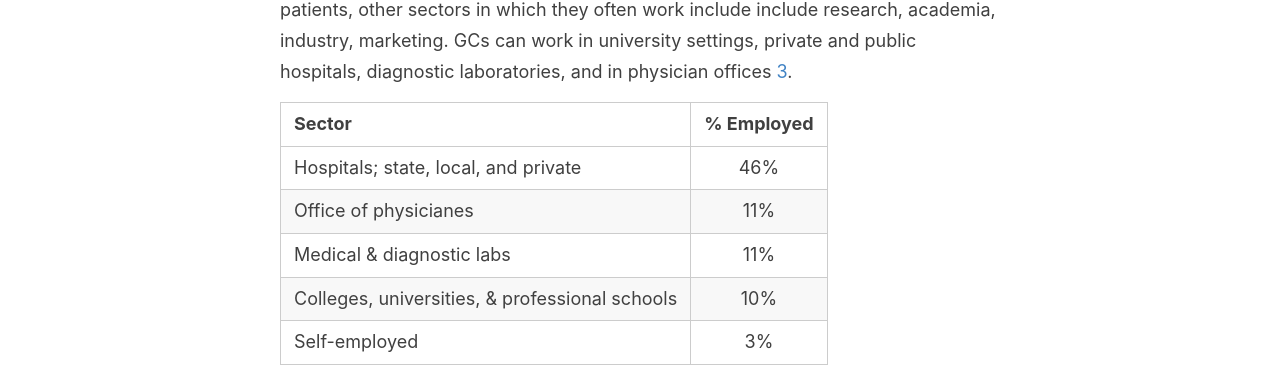
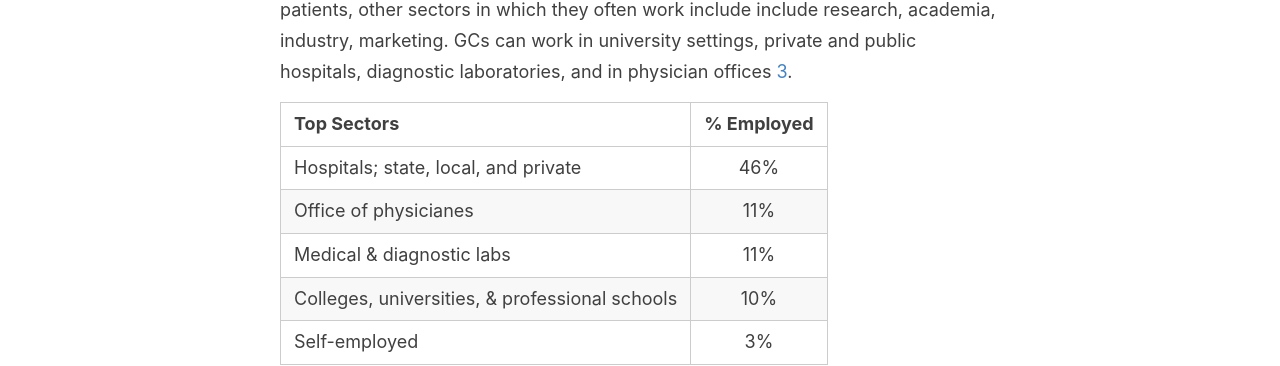
Before and after one commit to estevezb/Exploring-Genetic-Counseling, a Jekyll site: the page built from _posts/2022-03-05-Hello-World.md, in a window 1280 px wide. Shown: the part 1328-1694 px from the top of the page. Built offline with Jekyll 4.4.1, drawn with Linux system fonts in a browser that asks for light colours.

Commit message:
Update 2022-03-05-Hello-World.md

```diff
--- a/_posts/2022-03-05-Hello-World.md
+++ b/_posts/2022-03-05-Hello-World.md
@@ -17,7 +17,7 @@ A patient may be referred to a GC by their physician to discuss family history a
 
 Although the majoriy of GCs work in hopsitals educating and interacting with patients, other sectors in which they often work include include research, academia, industry, marketing. GCs can work in university settings, private and public hospitals, diagnostic laboratories, and in physician offices <sup>[3]</sup>.
 
-| Sector        | % Employed    |
+| Top Sectors        | % Employed    |
 | :------------- |:-------------:|
 | Hospitals; state, local, and private| 46% |
 | Office of physicianes      | 11%      |
```
